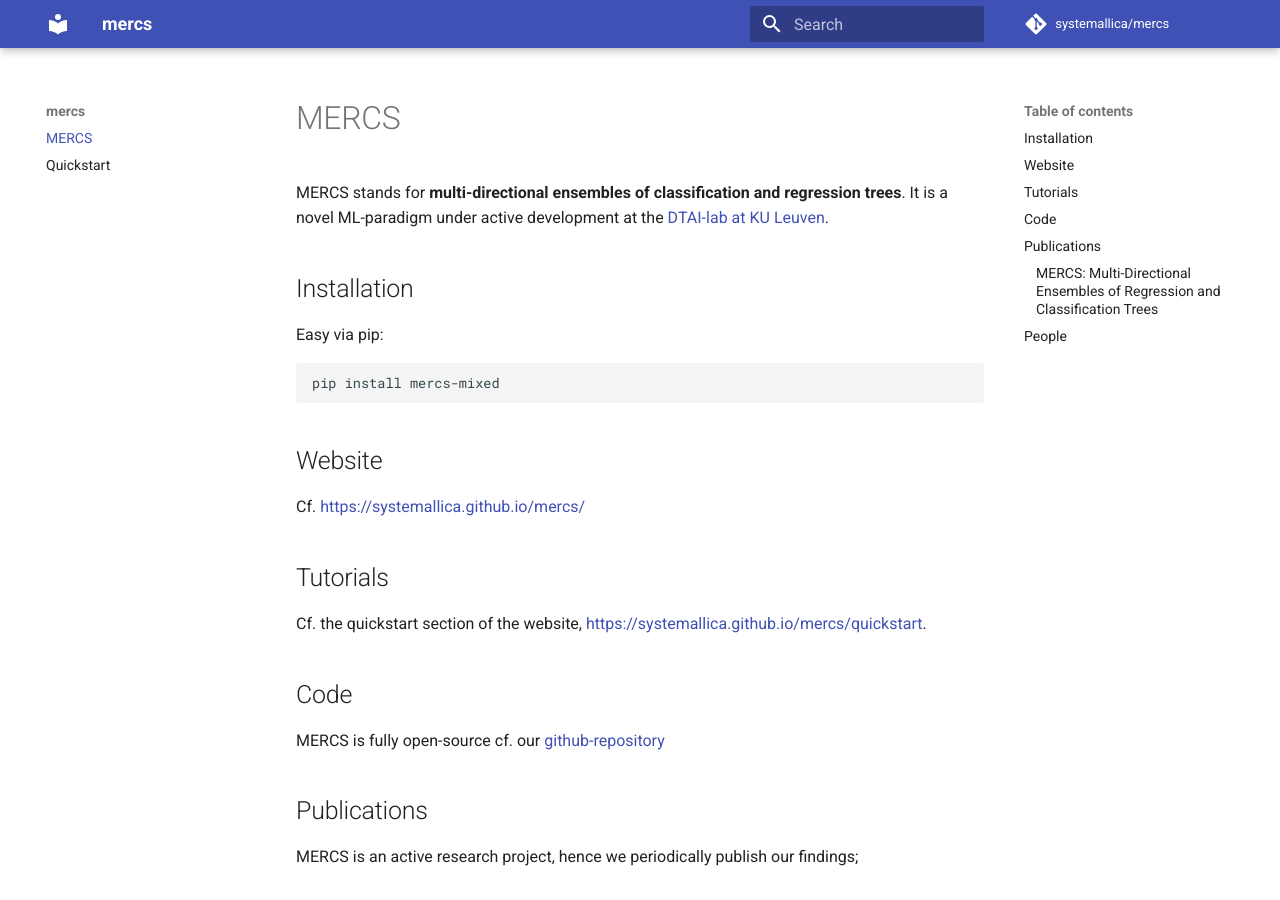
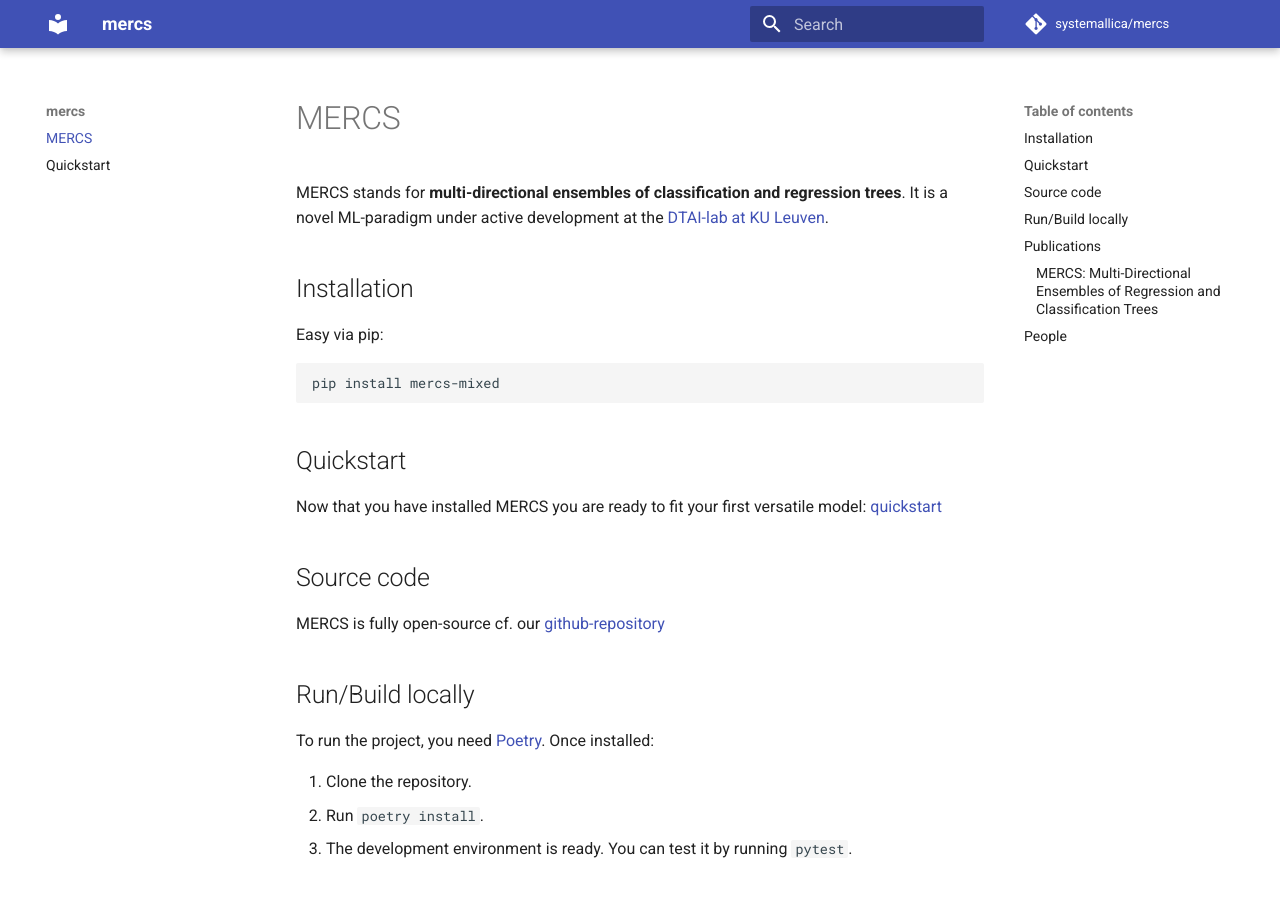
Before and after one commit to eliavw/mercs, an MkDocs documentation site: the page built from docs/index.md, in a window 1280 px wide and 900 px high. Built offline with MkDocs 1.6.1 and Material for MkDocs 9.7.7, drawn with Linux system fonts in a browser that asks for light colours; comment, search, counter and statistics services are not loaded.

Commit message:
update docs

````diff
--- a/docs/index.md
+++ b/docs/index.md
@@ -10,17 +10,20 @@ Easy via pip:
 pip install mercs-mixed
 ```
 
-## Website
+## Quickstart
 
-Cf. [https://systemallica.github.io/mercs/](https://systemallica.github.io/mercs/)
+Now that you have installed MERCS you are ready to fit your first versatile model: [quickstart](https://systemallica.github.io/mercs/quickstart/)
 
-## Tutorials
-
-Cf. the quickstart section of the website, [https://systemallica.github.io/mercs/quickstart](https://systemallica.github.io/mercs/quickstart).
-
-## Code
+## Source code
 
 MERCS is fully open-source cf. our [github-repository](https://github.com/systemallica/mercs/)
+
+## Run/Build locally
+To run the project, you need [Poetry](https://python-poetry.org). Once installed:
+
+1. Clone the repository.
+2. Run `poetry install`.
+3. The development environment is ready. You can test it by running `pytest`.
 
 ## Publications
 
````
Also changed, not shown: README.md (+8 -8 lines).
